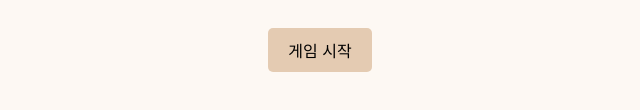
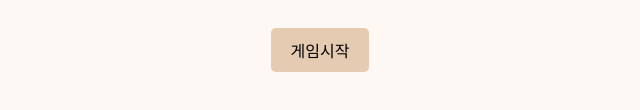
Before and after one commit to jseonae/maeum-puzzle, a plain HTML site: page index.html in a window 1280 px wide. Shown: the part 394-504 px from the top of the page, 320-960 px from the left. Drawn offline with Linux system fonts and the light colour scheme.

Commit message:
Update index.html

```diff
--- a/index.html
+++ b/index.html
@@ -9,7 +9,7 @@
 <body>
   <div class="screen show" id="start-screen">
     <h1>🧩 마음퍼즐</h1>
-    <button onclick="nextScreen('place-screen')">게임 시작</button>
+    <button onclick="nextScreen('place-screen')">게임시작</button>
   </div>
 
   <div class="screen" id="place-screen">
```
